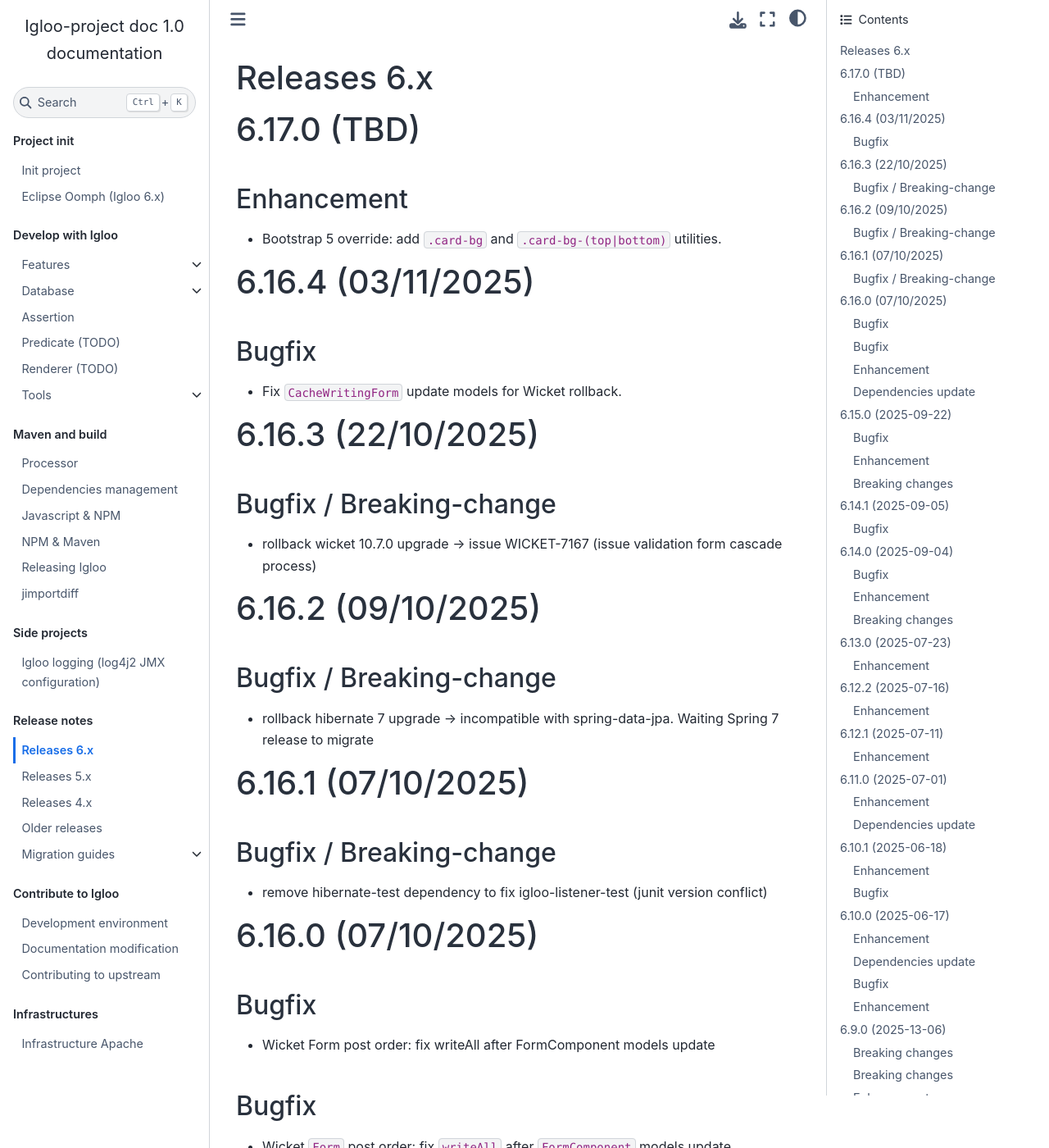
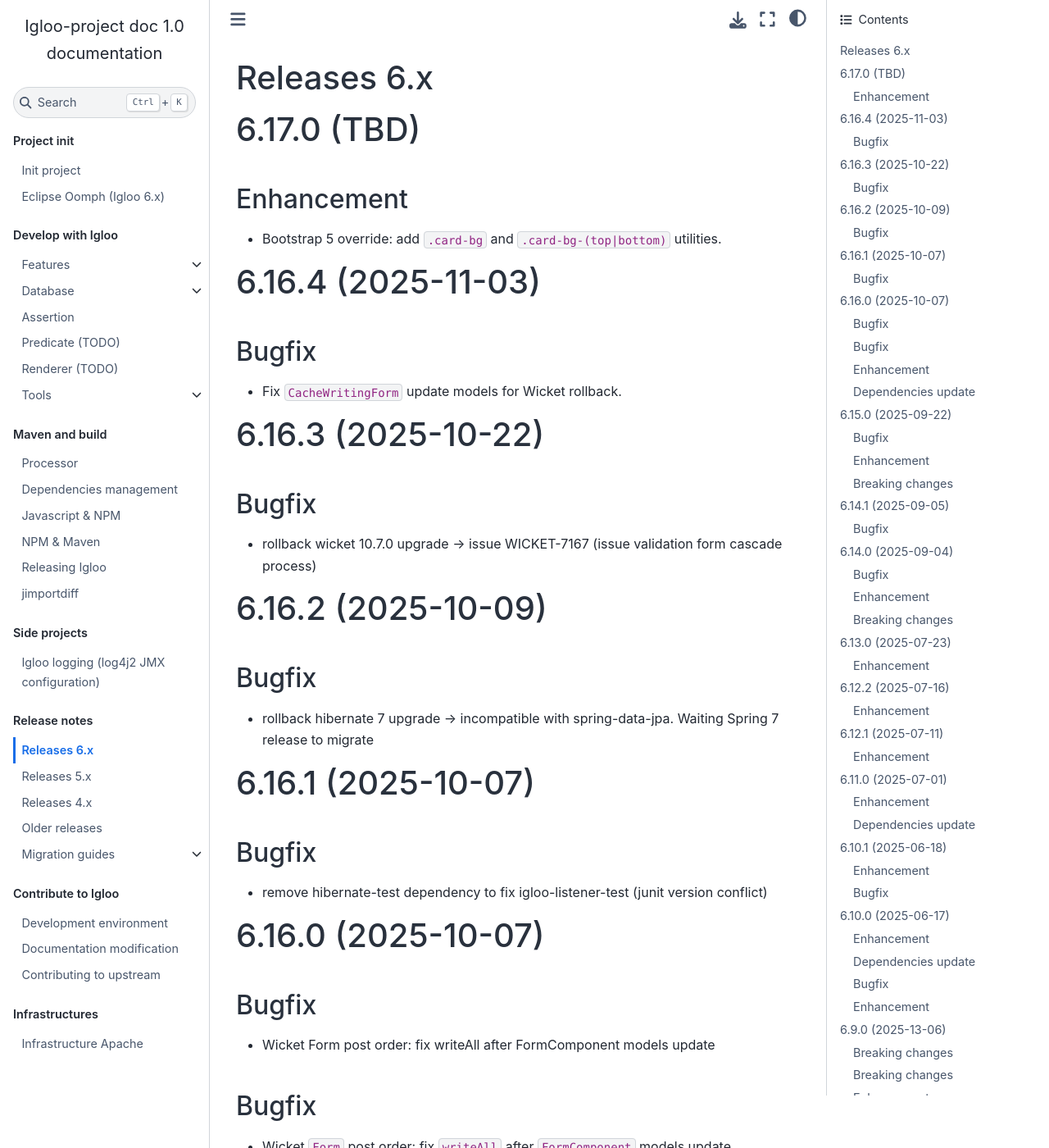
Before and after one commit to igloo-project/igloo-doc, a Sphinx documentation site: the page built from source/release-notes/releases-6.x.md, in a window 1280 px wide and 1400 px high. Shown: the whole window at 82% size. Built offline with Sphinx 7.4.7 and the Sphinx Book theme 1.1.4, drawn with Linux system fonts in a browser that asks for light colours.

Commit message:
fix changelog date format

```diff
--- a/source/release-notes/releases-6.x.md
+++ b/source/release-notes/releases-6.x.md
@@ -6,31 +6,31 @@
 
 * Bootstrap 5 override: add `.card-bg` and `.card-bg-(top|bottom)` utilities.
 
-# 6.16.4 (03/11/2025)
+# 6.16.4 (2025-11-03)
 
 ## Bugfix
 
 * Fix `CacheWritingForm` update models for Wicket rollback.
 
-# 6.16.3 (22/10/2025)
+# 6.16.3 (2025-10-22)
 
-## Bugfix / Breaking-change
+## Bugfix
 
 * rollback wicket 10.7.0 upgrade -> issue WICKET-7167 (issue validation form cascade process)
 
-# 6.16.2 (09/10/2025)
+# 6.16.2 (2025-10-09)
 
-## Bugfix / Breaking-change
+## Bugfix
 
 * rollback hibernate 7 upgrade -> incompatible with spring-data-jpa. Waiting Spring 7 release to migrate
 
-# 6.16.1 (07/10/2025)
+# 6.16.1 (2025-10-07)
 
-## Bugfix / Breaking-change
+## Bugfix
 
 * remove hibernate-test dependency to fix igloo-listener-test (junit version conflict)
 
-# 6.16.0 (07/10/2025)
+# 6.16.0 (2025-10-07)
 
 ## Bugfix
 
```
